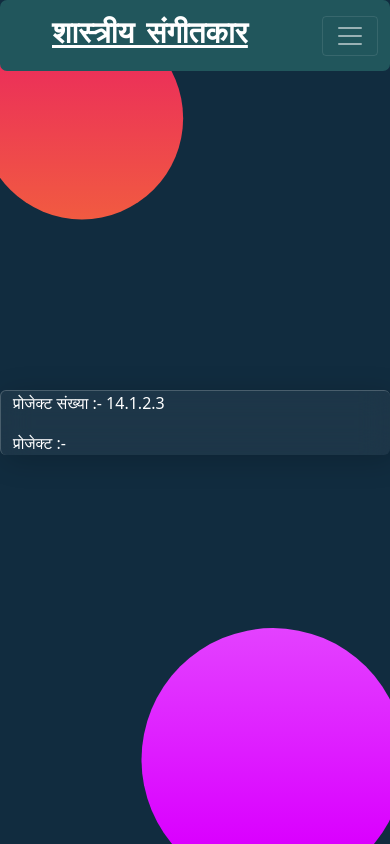
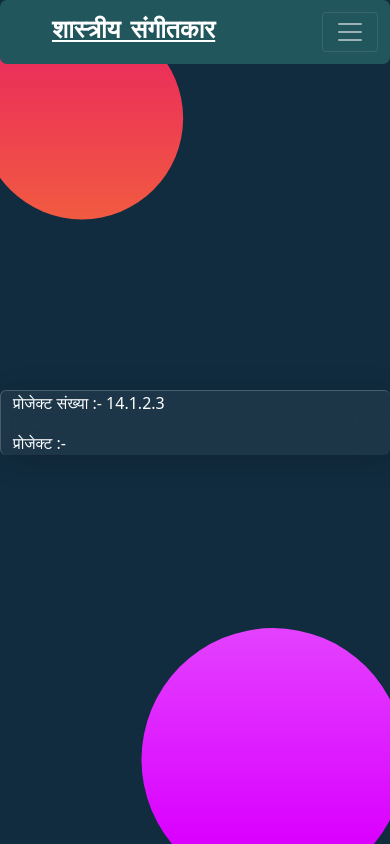
Before and after one commit to SudhanshuRanjan2005/shastriya_sangeet, a plain HTML site: page page/project.html in a window 390 px wide. Drawn offline with nearby package versions, Linux system fonts and the light colour scheme; a web font is replaced by a local one.

Commit message:
media add

```diff
--- a/css/project.css
+++ b/css/project.css
@@ -63,3 +63,15 @@ nav {
     box-shadow: 5px 5px 30px rgba(0, 0, 0, 0.2);
 
 }
+
+
+
+
+
+
+@media screen and (max-width:995px){
+
+    .navbar-brand {
+        font-size: 25px;
+    }
+}
```
